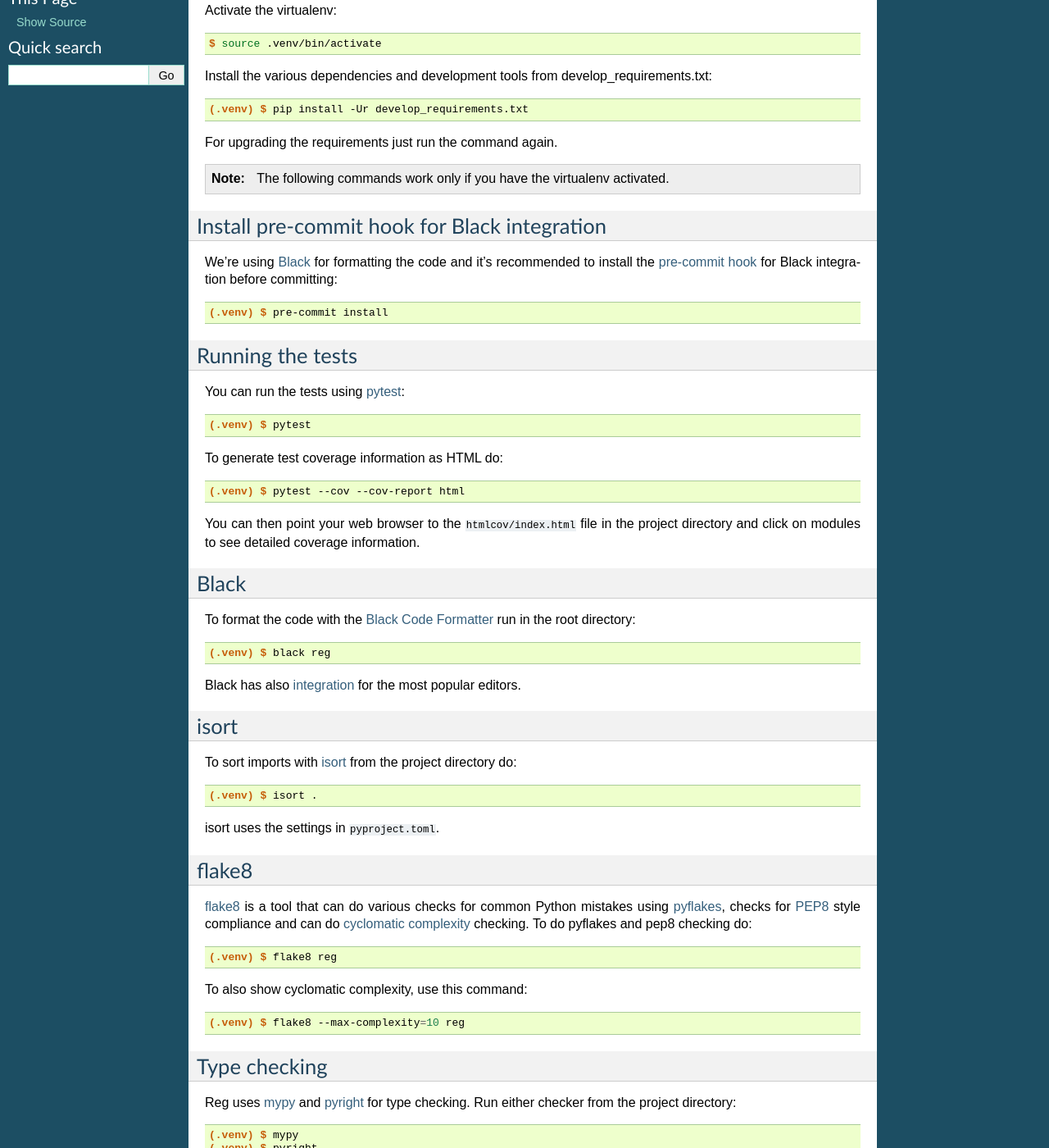
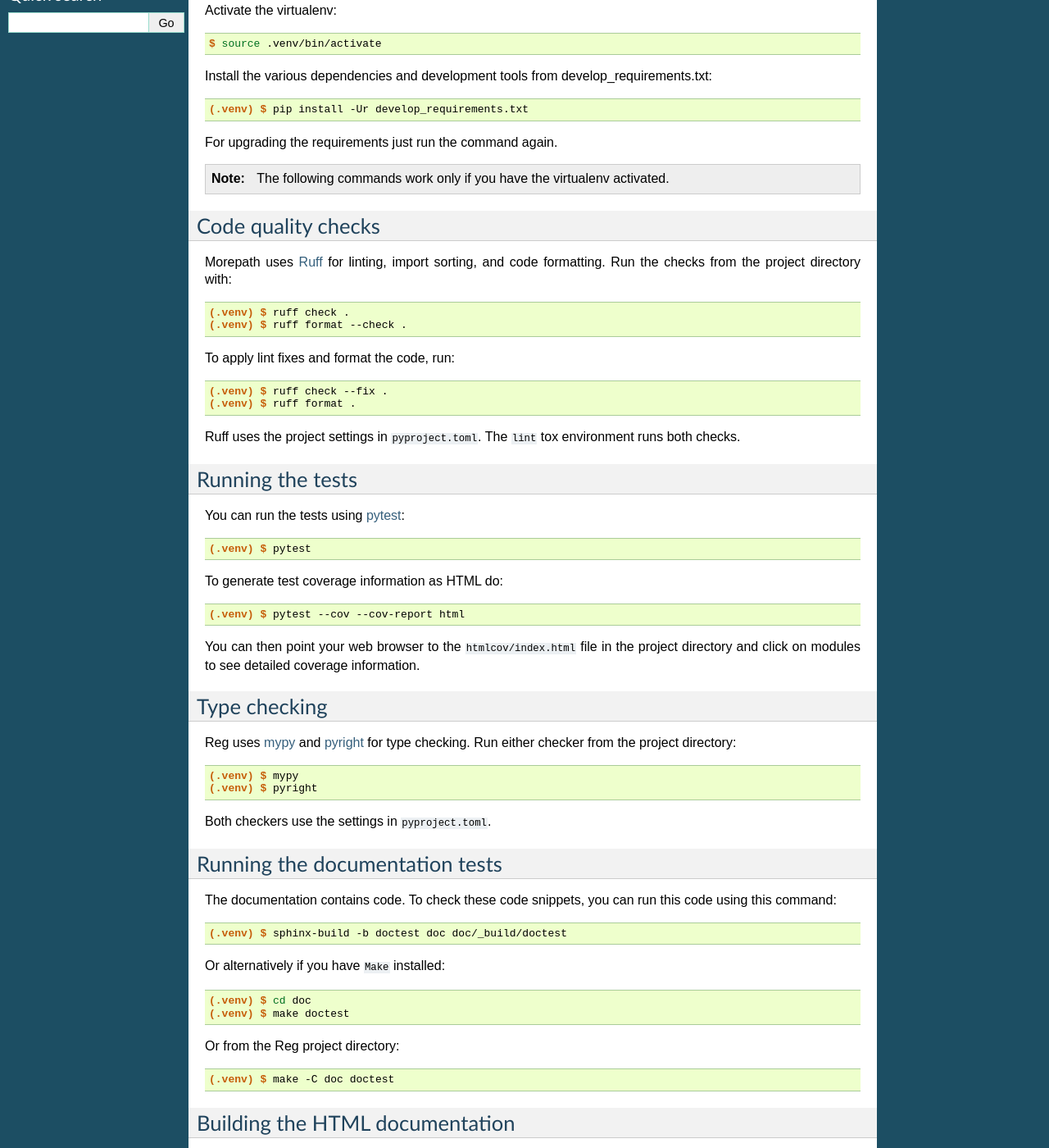
Before and after one commit to morepath/reg, a Sphinx documentation site: the page built from doc/developing.rst, in a window 1280 px wide and 1400 px high, scrolled down 445 px. Shown: the whole window at 82% size. Built offline with Sphinx 7.4.7, drawn with Linux system fonts in a browser that asks for light colours; some of the changed text lies outside the part shown.

Commit message:
chore: replace flake8, black, isort, pyupgrade and pre-commit with ruff

```diff
--- a/develop_requirements.txt
+++ b/develop_requirements.txt
@@ -1,6 +1,5 @@
 # development
 -e '.[test,coverage,lint,docs,mypy,pyright]'
-pre-commit
 tox >= 4
 
 # releaser
--- a/doc/developing.rst
+++ b/doc/developing.rst
@@ -38,15 +38,24 @@ For upgrading the requirements just run the command again.
 
 .. _github: https://docs.github.com/en/authentication/connecting-to-github-with-ssh
 
-Install pre-commit hook for Black integration
----------------------------------------------
+Code quality checks
+-------------------
 
-We're using Black_ for formatting the code and it's recommended to
-install the `pre-commit hook`_ for Black integration before committing::
+Morepath uses Ruff_ for linting, import sorting, and code formatting. Run
+the checks from the project directory with::
 
-  (.venv) $ pre-commit install
+  (.venv) $ ruff check .
+  (.venv) $ ruff format --check .
 
-.. _`pre-commit hook`: https://black.readthedocs.io/en/stable/integrations/source_version_control.html
+To apply lint fixes and format the code, run::
+
+  (.venv) $ ruff check --fix .
+  (.venv) $ ruff format .
+
+Ruff uses the project settings in ``pyproject.toml``. The ``lint`` tox
+environment runs both checks.
+
+.. _Ruff: https://docs.astral.sh/ruff/
 
 Running the tests
 -----------------
@@ -64,48 +73,6 @@ in the project directory and click on modules to see detailed coverage
 information.
 
 .. _`pytest`: https://pytest.org
-
-Black
------
-
-To format the code with the `Black Code Formatter`_ run in the root directory::
-
-  (.venv) $ black reg
-
-Black has also integration_ for the most popular editors.
-
-.. _`Black Code Formatter`: https://black.readthedocs.io
-.. _integration: https://black.readthedocs.io/en/stable/editor_integration.html
-
-isort
------
-
-To sort imports with isort_ from the project directory do::
-
-  (.venv) $ isort .
-
-isort uses the settings in ``pyproject.toml``.
-
-.. _isort: https://pycqa.github.io/isort/
-
-flake8
-------
-
-flake8_ is a tool that can do various checks for common Python
-mistakes using pyflakes_, checks for PEP8_ style compliance and
-can do `cyclomatic complexity`_ checking. To do pyflakes and pep8
-checking do::
-
-  (.venv) $ flake8 reg
-
-To also show cyclomatic complexity, use this command::
-
-  (.venv) $ flake8 --max-complexity=10 reg
-
-.. _flake8: https://pypi.org/project/flake8
-.. _pyflakes: https://pypi.org/project/pyflakes
-.. _pep8: https://peps.python.org/pep-0008
-.. _`cyclomatic complexity`: https://en.wikipedia.org/wiki/Cyclomatic_complexity
 
 Type checking
 -------------
```
Also changed, not shown: pyproject.toml (+16 -44 lines), .pre-commit-config.yaml (deleted).
